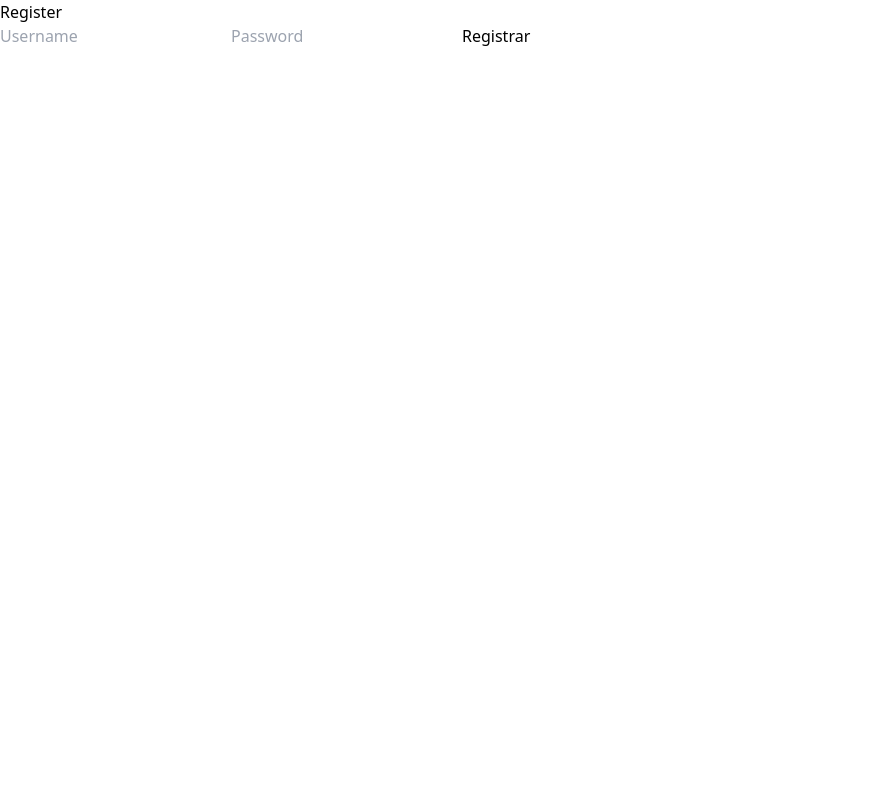
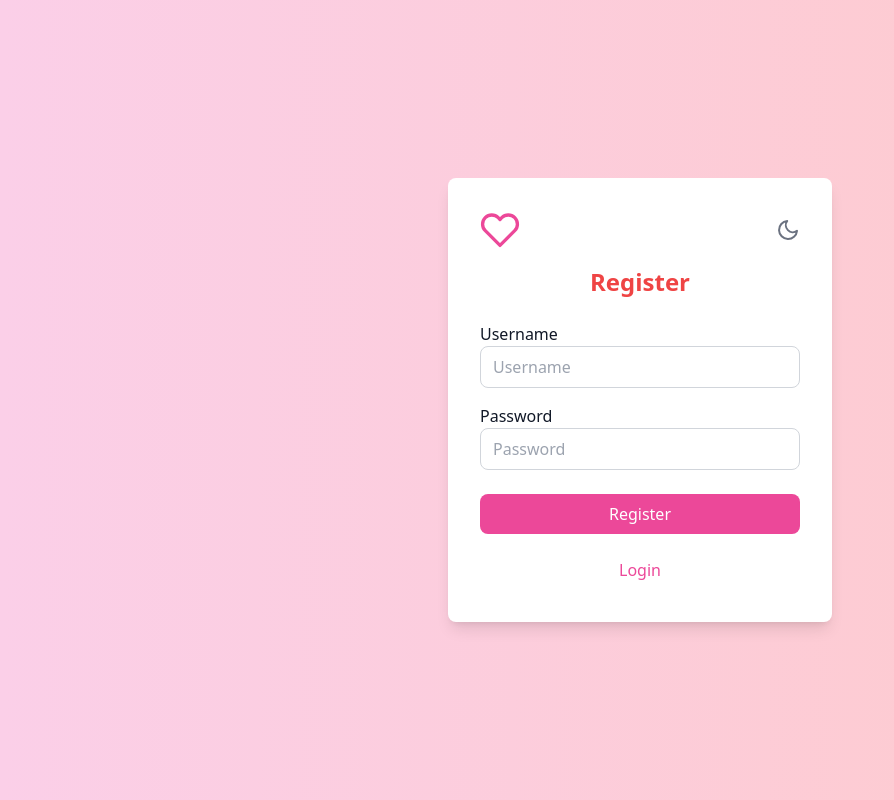
Before and after one commit to Florez264/Tu-Gallery, a React (Create React App) app: page /register in a window 1280 px wide. Shown: the whole page, without its empty margins (0-894 px from the left). Built offline with nearby package versions, Linux system fonts and the light colour scheme.

Commit message:
actualizacion en la integracion de api

```diff
--- a/src/components/PhotoGallery.js
+++ b/src/components/PhotoGallery.js
@@ -82,14 +82,14 @@ const PhotoGallery = ({ token }) => {
           {randomPhotos.map((photo) => (
             <div key={photo._id} className="relative">
               <img
-                src={`http://localhost:3001/uploads/${photo.filename}`}
+                src={`https://api-gallery-1.onrender.com/uploads/${photo.filename}`}
                 alt={photo.description}
                 className="w-full h-48 object-cover rounded-md cursor-pointer transition-transform transform hover:scale-105"
                 onError={(e) => {
                   e.target.onerror = null;
                   e.target.src = 'https://via.placeholder.com/150'; // URL de la imagen de reemplazo
                 }}
-                onClick={() => window.open(`http://localhost:3001/uploads/${photo.filename}`, '_blank')}
+                onClick={() => window.open(`https://api-gallery-1.onrender.com/uploads/${photo.filename}`, '_blank')}
               />
               <p className="text-center text-lg mt-2">{photo.description}</p>
             </div>
@@ -104,14 +104,14 @@ const PhotoGallery = ({ token }) => {
           {photos.map((photo) => (
             <div key={photo._id} className="bg-white dark:bg-gray-800 p-4 rounded-lg shadow-md transition-transform transform hover:scale-105">
               <img
-                src={`http://localhost:3001/uploads/${photo.filename}`}
+                src={`https://api-gallery-1.onrender.com/uploads/${photo.filename}`}
                 alt={photo.description}
                 className="w-full h-48 object-cover rounded-md cursor-pointer"
                 onError={(e) => {
                   e.target.onerror = null;
                   e.target.src = 'https://via.placeholder.com/150'; // URL de la imagen de reemplazo
                 }}
-                onClick={() => window.open(`http://localhost:3001/uploads/${photo.filename}`, '_blank')}
+                onClick={() => window.open(`https://api-gallery-1.onrender.com/uploads/${photo.filename}`, '_blank')}
               />
               <p className="text-center text-lg mt-2">{photo.description}</p>
             </div>
--- a/src/components/Register.js
+++ b/src/components/Register.js
@@ -3,11 +3,13 @@
 import React, { useState } from 'react';
 import { useNavigate } from 'react-router-dom';
 import { register } from '../service/api';
+import { FiHeart, FiMoon, FiSun } from 'react-icons/fi';
 
 const Register = () => {
   const [username, setUsername] = useState('');
   const [password, setPassword] = useState('');
   const [error, setError] = useState('');
+  const [darkMode, setDarkMode] = useState(false); // Estado para el modo oscuro
   const navigate = useNavigate();
 
   const handleSubmit = async (e) => {
@@ -20,27 +22,64 @@ const Register = () => {
     }
   };
 
+  const toggleDarkMode = () => {
+    setDarkMode(!darkMode);
+    document.documentElement.classList.toggle('dark', !darkMode);
+  };
+
   return (
-    <div>
-      <h2>Register</h2>
+    <div className={`flex items-center justify-center min-h-screen ${darkMode ? 'bg-gray-900' : 'bg-gradient-to-r from-pink-200 to-red-200'}`}>
+      <div className={`bg-white p-8 rounded-lg shadow-lg w-full max-w-sm ${darkMode ? 'bg-gray-800 text-white' : 'bg-white text-gray-900'}`}>
+        <div className="flex justify-between mb-4">
+          <div className="flex justify-center">
+            <FiHeart className="h-10 w-10 text-pink-500" />
+          </div>
+          <button
+            onClick={toggleDarkMode}
+            className="text-gray-500 hover:text-gray-700 dark:text-gray-400 dark:hover:text-gray-300"
+          >
+            {darkMode ? <FiSun className="h-6 w-6" /> : <FiMoon className="h-6 w-6" />}
+          </button>
+        </div>
+        <h2 className="text-2xl font-bold text-center mb-6 text-red-500">Register</h2>
         <form onSubmit={handleSubmit}>
+          <div className="mb-4">
+            <label className="block">Username</label>
             <input
               type="text"
               placeholder="Username"
               value={username}
               onChange={(e) => setUsername(e.target.value)}
               required
+              className={`w-full px-3 py-2 border rounded-lg focus:outline-none focus:ring-2 ${darkMode ? 'border-gray-700 bg-gray-800 text-white focus:ring-pink-500' : 'border-gray-300 bg-white text-gray-900 focus:ring-pink-500'}`}
             />
+          </div>
+          <div className="mb-6">
+            <label className="block">Password</label>
             <input
               type="password"
               placeholder="Password"
               value={password}
               onChange={(e) => setPassword(e.target.value)}
               required
+              className={`w-full px-3 py-2 border rounded-lg focus:outline-none focus:ring-2 ${darkMode ? 'border-gray-700 bg-gray-800 text-white focus:ring-pink-500' : 'border-gray-300 bg-white text-gray-900 focus:ring-pink-500'}`}
             />
-        <button type="submit">Registrar</button>
+          </div>
+          {error && <p className="text-red-500 text-center mb-4">{error}</p>}
+          <button
+            type="submit"
+            className={`w-full py-2 rounded-lg transition duration-200 ${darkMode ? 'bg-pink-600 text-white hover:bg-pink-700' : 'bg-pink-500 text-white hover:bg-pink-600'}`}
+          >
+            Register
+          </button>
         </form>
-      {error && <p>{error}</p>}
+        <button
+          onClick={() => navigate('/login')}
+          className={`w-full py-2 rounded-lg mt-4 hover:underline ${darkMode ? 'text-pink-400' : 'text-pink-500'}`}
+        >
+          Login
+        </button>
+      </div>
     </div>
   );
 };
--- a/src/service/api.js
+++ b/src/service/api.js
@@ -3,24 +3,24 @@
 import axios from 'axios';
 
 const api = axios.create({
-  baseURL: 'http://localhost:3001/api', // Asegúrate de que esta URL sea correcta
+  baseURL: 'https://api-gallery-1.onrender.com/', // Asegúrate de que esta URL sea correcta
   headers: {
     'Content-Type': 'application/json',
   },
 });
 
 export const login = async (credentials) => {
-  const response = await api.post('/auth/login', credentials);
+  const response = await api.post('api/auth/login', credentials);
   return response.data;
 };
 
 export const register = async (userData) => {
-  const response = await api.post('/auth/register', userData);
+  const response = await api.post('api/auth/register', userData);
   return response.data;
 };
 
 export const uploadPhoto = async (photoData, token) => {
-  const response = await api.post('/photos/upload', photoData, {
+  const response = await api.post('api/photos/upload/', photoData, {
     headers: {
       'Content-Type': 'multipart/form-data',
       'Authorization': `Bearer ${token}`,
@@ -30,7 +30,7 @@ export const uploadPhoto = async (photoData, token) => {
 };
 
 export const getAllPhotos = async (token) => {
-  const response = await api.get('photos/', {
+  const response = await api.get('api/photos', {
     headers: {
       'Authorization': `Bearer ${token}`,
     },
@@ -39,7 +39,7 @@ export const getAllPhotos = async (token) => {
 };
 
 export const getPhotosByLocation = async (lat, lng, maxDistance, token) => {
-  const response = await api.get(`/photos/location?lat=${lat}&lng=${lng}&maxDistance=${maxDistance}`, {
+  const response = await api.get(`api/photos/location?lat=${lat}&lng=${lng}&maxDistance=${maxDistance}`, {
     headers: {
       'Authorization': `Bearer ${token}`,
     },
```
Lines whose indentation alone changed are shown as unchanged.
